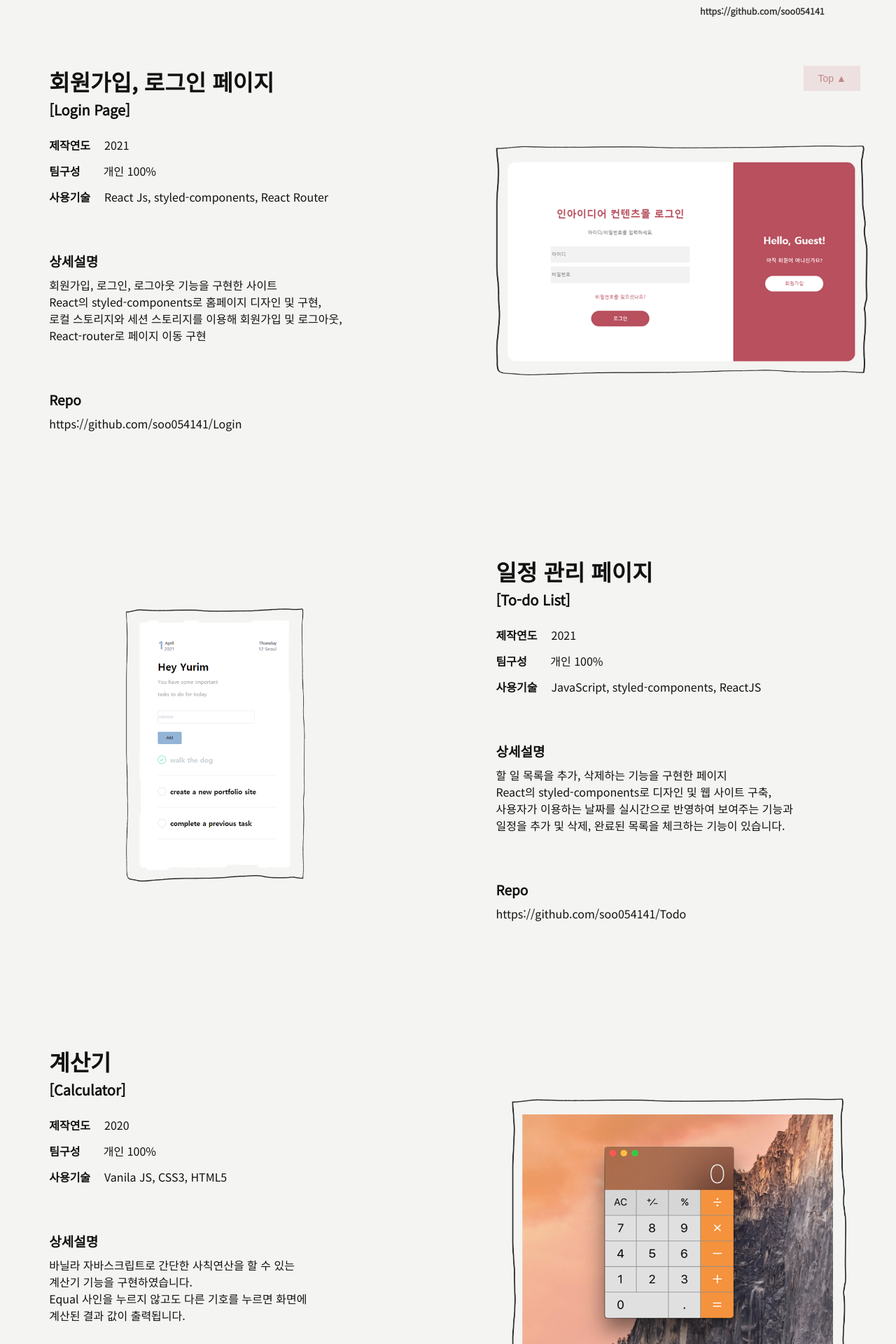
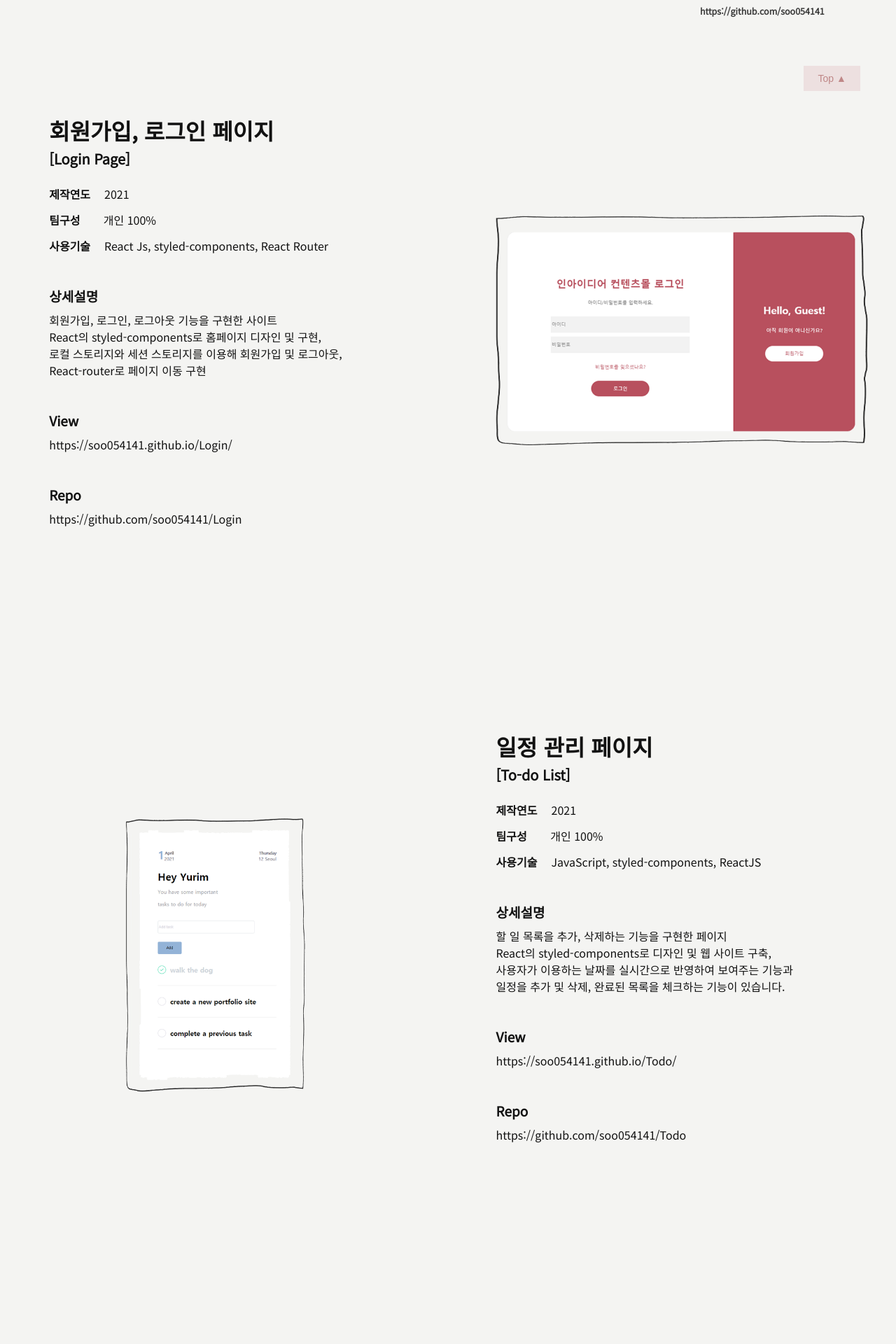
Before and after one commit to soo054141/soo054141.github.io, a React app: page / in a window 1280 px wide. Shown: the part 580-2500 px from the top of the page at 70% size. Built offline with nearby package versions, Linux system fonts and the light colour scheme.

Commit message:
View Page link 추가

```diff
--- a/src/components/pages/Cal.jsx
+++ b/src/components/pages/Cal.jsx
@@ -5,12 +5,14 @@ import useScrollFadeIn from "./useScrollFadeIn";
 
 const Container = styled.div`
     width: 100%;
+    height: 90rem;
     margin: 0 auto;
     display: flex;
     justify-content: space-between;
     align-items: center;
 
     @media screen and (max-width: 767px) {
+        height: auto;
         margin-bottom: 8rem;
         flex-direction: column-reverse;
     }
@@ -20,8 +22,7 @@ const InfoWrap = styled.div`
     width: 48%;
     height: 70rem;
     font-weight: bold;
-    padding-top: 5rem;
-
+    padding-top: 2rem;
     div {
         width: 88%;
         margin: 4.5% 0% 0% 11.428%;
@@ -34,7 +35,7 @@ const InfoWrap = styled.div`
         font-size: 2rem;
     }
     h3 {
-        margin-top: 7rem;
+        margin-top: 5rem;
         font-size: 1.9rem;
     }
     span {
@@ -136,6 +137,14 @@ const Cal = () => {
                     </p>
                 </div>
                 <div>
+                    <h3>View</h3>
+                    <p>
+                        <a href="https://yurimi95.github.io/Calculator/">
+                            https://yurimi95.github.io/Calculator/
+                        </a>
+                    </p>
+                </div>
+                <div>
                     <h3>Repo</h3>
                     <p>
                         <a href="https://yurimi95.github.io/Calculator/">
--- a/src/components/pages/Login.jsx
+++ b/src/components/pages/Login.jsx
@@ -5,12 +5,14 @@ import useScrollFadeIn from "./useScrollFadeIn";
 
 const Container = styled.div`
     width: 100%;
+    height: 90rem;
     margin: 0 auto;
     display: flex;
     justify-content: space-between;
     align-items: center;
 
     @media screen and (max-width: 767px) {
+        height: auto;
         margin-bottom: 5rem;
         flex-direction: column-reverse;
     }
@@ -20,7 +22,7 @@ const InfoWrap = styled.div`
     width: 48%;
     height: 70rem;
     font-weight: bold;
-    padding-top: 5rem;
+    padding-top: 2rem;
 
     div {
         width: 88%;
@@ -34,7 +36,7 @@ const InfoWrap = styled.div`
         font-size: 2rem;
     }
     h3 {
-        margin-top: 7rem;
+        margin-top: 5rem;
         font-size: 1.9rem;
     }
     span {
@@ -84,7 +86,7 @@ const InfoWrap = styled.div`
 const ImgWrap = styled.div`
     width: 48%;
     height: 70rem;
-    padding: 8rem 4rem;
+    padding: 9rem 4rem;
     display: flex;
     align-items: center;
     img {
@@ -133,6 +135,14 @@ const Login = () => {
                     </p>
                 </div>
                 <div>
+                    <h3>View</h3>
+                    <p>
+                        <a href="https://soo054141.github.io/Login/">
+                            https://soo054141.github.io/Login/
+                        </a>
+                    </p>
+                </div>
+                <div>
                     <h3>Repo</h3>
                     <p>
                         <a href="https://github.com/soo054141/Login">
--- a/src/components/pages/Todo.jsx
+++ b/src/components/pages/Todo.jsx
@@ -5,12 +5,14 @@ import useScrollFadeIn from "./useScrollFadeIn";
 
 const Container = styled.div`
     width: 100%;
+    height: 90rem;
     margin: 0 auto;
     display: flex;
     justify-content: space-between;
     align-items: center;
 
     @media screen and (max-width: 767px) {
+        height: auto;
         margin-bottom: 8rem;
         flex-direction: column;
     }
@@ -20,7 +22,6 @@ const InfoWrap = styled.div`
     width: 48%;
     height: 70rem;
     font-weight: bold;
-    padding-top: 5rem;
 
     div {
         width: 88%;
@@ -34,7 +35,7 @@ const InfoWrap = styled.div`
         font-size: 2rem;
     }
     h3 {
-        margin-top: 7rem;
+        margin-top: 5rem;
         font-size: 1.9rem;
     }
     span {
@@ -93,7 +94,7 @@ const InfoWrap = styled.div`
 const ImgWrap = styled.div`
     width: 48%;
     height: 70rem;
-    padding: 8rem 4rem;
+    padding: 9rem 4rem;
     display: flex;
     align-items: center;
 
@@ -104,6 +105,7 @@ const ImgWrap = styled.div`
     @media screen and (min-width: 768px) and (max-width: 1023px) {
         height: 60rem;
     }
+
     @media screen and (max-width: 767px) {
         width: 100%;
         height: 51.3rem;
@@ -151,6 +153,14 @@ const Todo = () => {
                     </p>
                 </div>
                 <div>
+                    <h3>View</h3>
+                    <p>
+                        <a href="https://soo054141.github.io/Todo/">
+                            https://soo054141.github.io/Todo/
+                        </a>
+                    </p>
+                </div>
+                <div>
                     <h3>Repo</h3>
                     <p>
                         <a href="https://github.com/soo054141/Todo">
```
